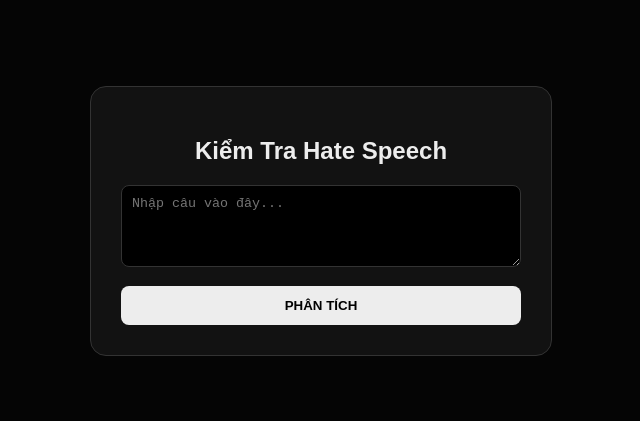
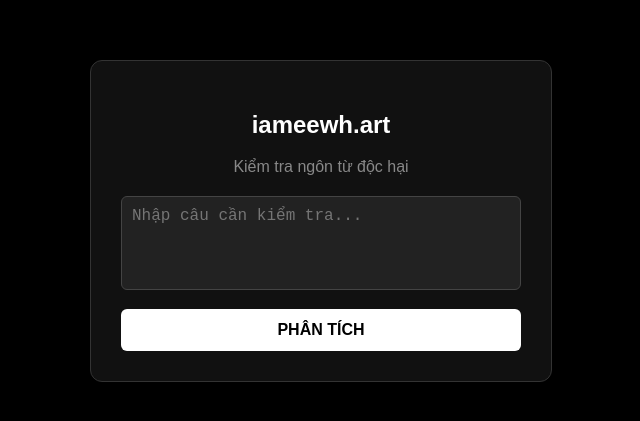
Before and after one commit to iameewh-lgtm/web-hate-speech, a plain HTML site: page index.html in a window 1280 px wide. Shown: the part 179-600 px from the top of the page, without its empty margins (319-959 px from the left). Drawn offline with Linux system fonts and the light colour scheme.

Commit message:
Revise HTML for AI Hate Speech Detector

```diff
--- a/index.html
+++ b/index.html
@@ -3,42 +3,54 @@
 <head>
     <meta charset="UTF-8">
     <meta name="viewport" content="width=device-width, initial-scale=1.0">
-    <title>AI Content Filter</title>
+    <title>AI Hate Speech Detector</title>
     <style>
-        body { background: #050505; color: #ededed; font-family: sans-serif; display: flex; flex-direction: column; align-items: center; justify-content: center; height: 100vh; margin: 0; }
-        .card { background: #121212; padding: 30px; border-radius: 16px; border: 1px solid #333; width: 400px; }
-        textarea { width: 100%; background: #000; color: white; padding: 10px; border: 1px solid #333; border-radius: 8px; box-sizing: border-box; }
-        button { width: 100%; margin-top: 15px; padding: 12px; background: #ededed; border: none; border-radius: 8px; font-weight: bold; cursor: pointer; }
-        #res { margin-top: 20px; display: none; }
+        body { background-color: #000; color: #fff; font-family: sans-serif; display: flex; justify-content: center; align-items: center; height: 100vh; margin: 0; }
+        .box { background: #111; padding: 30px; border-radius: 12px; border: 1px solid #333; width: 400px; text-align: center; }
+        textarea { width: 100%; background: #222; color: #fff; border: 1px solid #444; padding: 10px; border-radius: 6px; box-sizing: border-box; font-size: 16px; resize: none; }
+        button { width: 100%; padding: 12px; margin-top: 15px; background: #fff; color: #000; border: none; border-radius: 6px; font-weight: bold; cursor: pointer; font-size: 16px; }
+        button:disabled { background: #555; cursor: wait; }
+        .badge { display: inline-block; padding: 5px 10px; border-radius: 4px; font-weight: bold; margin-top: 10px; }
+        .safe { background: #1f4625; color: #4ade80; border: 1px solid #4ade80; }
+        .toxic { background: #451a1a; color: #f87171; border: 1px solid #f87171; }
+        #result { margin-top: 20px; display: none; }
     </style>
 </head>
 <body>
 
-<div class="card">
-    <h2 style="text-align:center">Kiểm Tra Hate Speech</h2>
-    <textarea id="inp" rows="4" placeholder="Nhập câu vào đây..."></textarea>
-    <button id="btn" onclick="run()">PHÂN TÍCH</button>
-    <div id="res">
-        Kết quả: <b id="lbl">...</b> <span id="score"></span>
+<div class="box">
+    <h2>iameewh.art</h2>
+    <p style="color:#888; margin-bottom: 20px;">Kiểm tra ngôn từ độc hại</p>
+
+    <textarea id="inp" rows="4" placeholder="Nhập câu cần kiểm tra..."></textarea>
+    <button id="btn" onclick="check()">PHÂN TÍCH</button>
+
+    <div id="result">
+        <div id="lbl" class="badge">...</div>
+        <p id="score" style="color:#888; margin-top:5px; font-size:14px"></p>
     </div>
 </div>
 
 <script>
-    async function run() {
+    async function check() {
         const txt = document.getElementById('inp').value.trim();
         const btn = document.getElementById('btn');
-        const res = document.getElementById('res');
+        const res = document.getElementById('result');
 
-        // 👇👇👇 DÁN TOKEN CỦA BẠN VÀO ĐÂY 👇👇👇
-        const TOKEN = "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";
+        // 👇👇👇 DÁN TOKEN MỚI CỦA BẠN VÀO ĐÂY (Giữ nguyên dấu ngoặc kép) 👇👇👇
+        const TOKEN = "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";
 
-        if(!txt) return alert("Nhập nội dung đi bạn!");
+        if (!txt) return alert("Nhập chữ đi bạn ơi!");
 
-        btn.innerText = "⏳ Đang xử lý..."; btn.disabled = true;
+        btn.innerText = "⏳ Đang chạy..."; btn.disabled = true; res.style.display = 'none';
+
+        // --- BÍ KÍP VƯỢT TƯỜNG LỬA ---
+        // Chúng ta dùng CorsProxy để đi vòng qua lỗi bảo mật của trình duyệt
+        const PROXY = "https://corsproxy.io/?";
+        const API = "https://api-inference.huggingface.co/models/iameewh/vihsd-hate-speech-pro";
 
         try {
-            // Gọi vào đường dẫn ảo /api/proxy (Do file vercel.json quản lý)
-            const req = await fetch("/api/proxy", {
+            const response = await fetch(PROXY + encodeURIComponent(API), {
                 method: "POST",
                 headers: {
                     "Authorization": `Bearer ${TOKEN}`,
@@ -47,32 +59,40 @@
                 body: JSON.stringify({ inputs: txt })
             });
 
-            if (!req.ok) {
-                const err = await req.text();
-                if (req.status === 404) {
-                    alert("❌ Lỗi 404: Vercel chưa nhận file vercel.json.\nLý do: Bạn đặt tên file sai (ví dụ vercel.json.txt). Hãy sửa lại tên file!");
-                } else if (req.status === 503) {
-                    alert("💤 Model đang khởi động (Cold Boot). Đợi 20s rồi bấm lại!");
+            if (!response.ok) {
+                const err = await response.text();
+                // Nếu lỗi 503 nghĩa là Model đang khởi động
+                if (response.status === 503 || err.includes("loading")) {
+                    alert("💤 Model đang khởi động (Cold Boot). Đợi 30 giây rồi thử lại nhé!");
                 } else {
-                    alert(`❌ Lỗi ${req.status}: ${err}`);
+                    alert("❌ Lỗi: " + response.status + ". Kiểm tra lại Token!");
                 }
                 reset(); return;
             }
 
-            const data = await req.json();
-            // Xử lý kết quả trả về từ Router (thường là mảng mảng [[{...}]])
-            const preds = Array.isArray(data[0]) ? data[0] : data;
+            const data = await response.json();
+            // Xử lý dữ liệu trả về
+            const items = Array.isArray(data[0]) ? data[0] : data;
+            items.sort((a, b) => b.score - a.score); // Lấy điểm cao nhất
+            const top = items[0];
 
-            // Sắp xếp điểm cao nhất
-            preds.sort((a,b) => b.score - a.score);
-            const top = preds[0];
+            // Hiển thị kết quả
+            const lbl = document.getElementById('lbl');
+            const map = {
+                "LABEL_0": { t: "✅ SẠCH (CLEAN)", c: "safe" },
+                "LABEL_1": { t: "⚠️ XÚC PHẠM", c: "toxic" },
+                "LABEL_2": { t: "⛔ THÙ GHÉT", c: "toxic" }
+            };
 
-            document.getElementById('lbl').innerText = top.label;
-            document.getElementById('score').innerText = `(${Math.round(top.score*100)}%)`;
+            const info = map[top.label] || map["LABEL_1"];
+            lbl.innerText = info.t;
+            lbl.className = "badge " + info.c;
+            document.getElementById('score').innerText = "Độ tin cậy: " + (top.score * 100).toFixed(1) + "%";
             res.style.display = 'block';
 
         } catch (e) {
-            alert("Lỗi kết nối: " + e.message);
+            alert("Lỗi kết nối mạng! Thử lại sau.");
+            console.error(e);
         }
         reset();
     }
```
